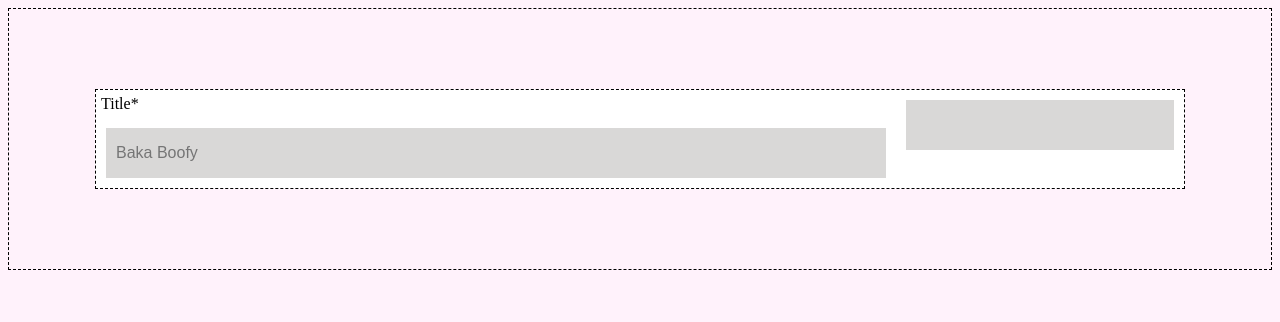
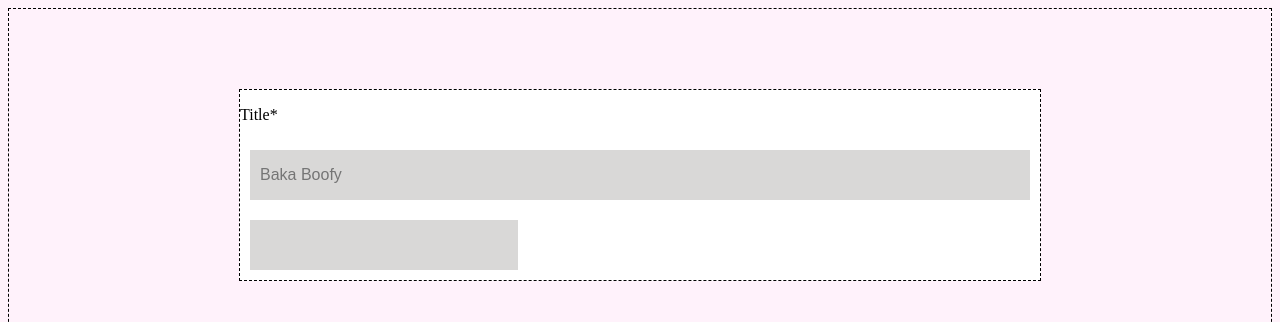
Before and after one commit to DimitriDeren/Simple-CRUD, a plain HTML site: page client/addRecipe.html in a window 1280 px wide. Shown: the top 322 px of the page. Drawn offline with Linux system fonts and the light colour scheme.

Commit message:
added flex container

```diff
--- a/client/styles/style.css
+++ b/client/styles/style.css
@@ -1,8 +1,5 @@
 /* Add Recipe Styling Start */
 
-p{
-  margin: 5px;
-}
 
 .form-body{
   border: 1px;
@@ -23,6 +20,7 @@ p{
   border-style: dashed;
   flex-wrap: wrap;
   background-color: white;
+  flex-direction: column;
 }
 
 .input{
```
